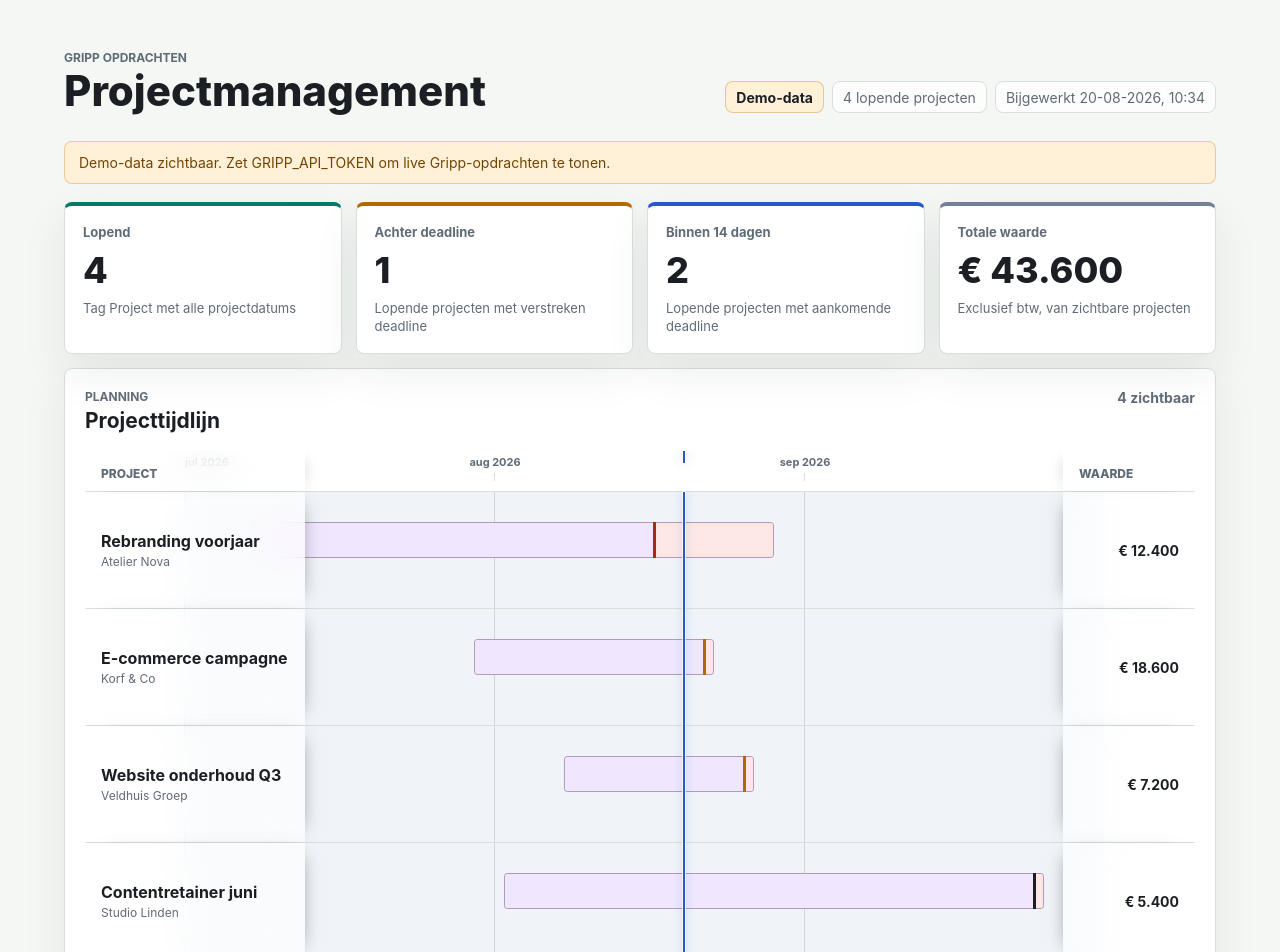
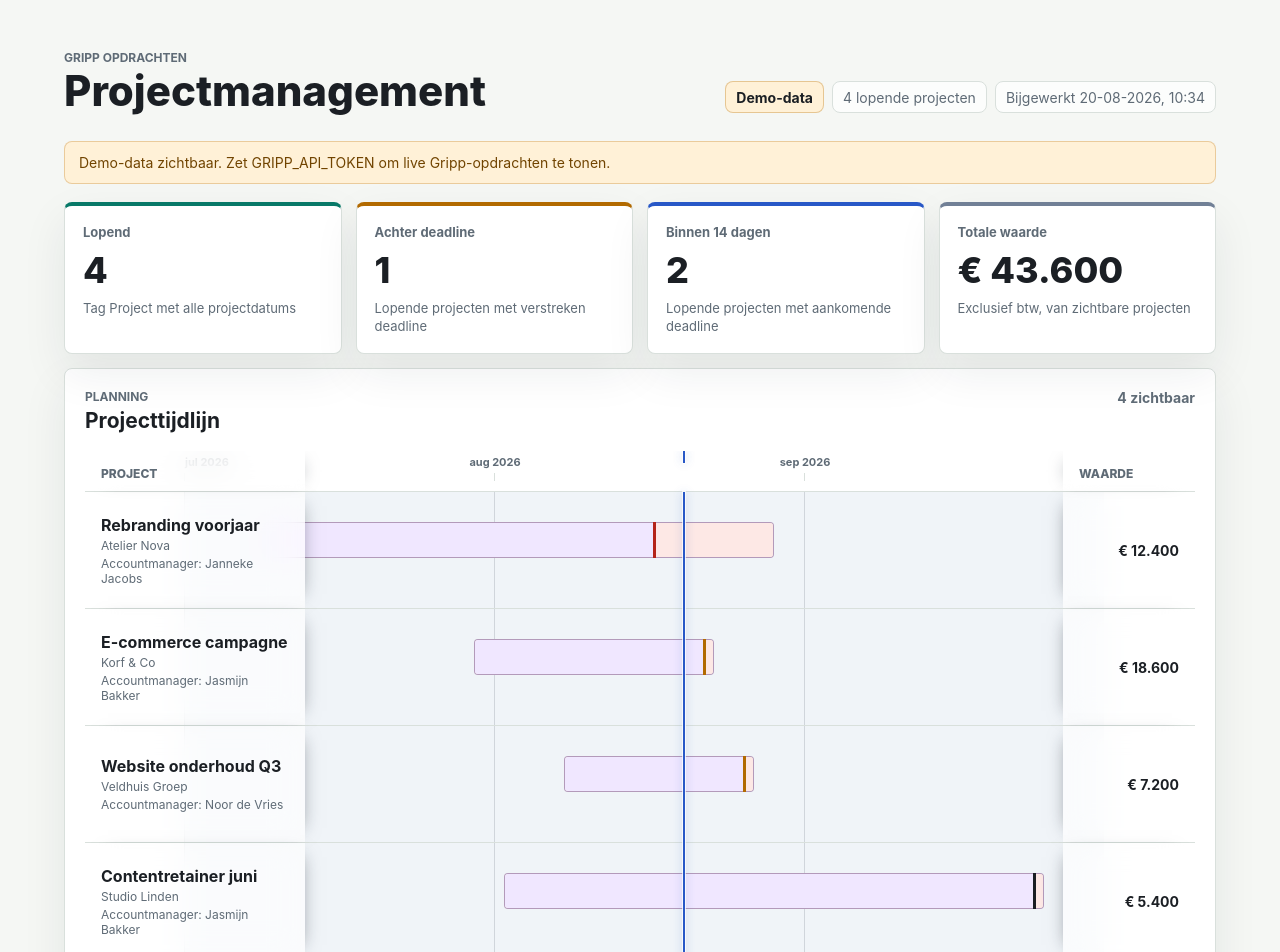
Before and after one commit to maxancedecot/GrippMCP, a Next.js app: page /projectmanagement in a window 1280 px wide. Shown: the top 952 px of the page. Built offline with nearby package versions, Linux system fonts and the light colour scheme.

Commit message:
Show customer account managers

```diff
--- a/app/projectmanagement/page.tsx
+++ b/app/projectmanagement/page.tsx
@@ -14,7 +14,12 @@ export const metadata: Metadata = {
 
 type JsonRecord = Record<string, unknown>;
 type ProjectSearchParams = Record<string, string | string[] | undefined>;
-type RelationEntity = "company" | "projectphase" | "tag";
+type RelationEntity = "company" | "employee" | "projectphase" | "tag";
+
+type CompanyDetails = {
+  names: Map<number, string>;
+  accountManagerIds: Map<number, number>;
+};
 
 type ProjectSource = {
   mode: "live" | "demo";
@@ -25,6 +30,7 @@ type ProjectRow = {
   id: number;
   name: string;
   company: string;
+  accountManager?: string;
   phase: string;
   deadline?: string;
   startDate?: string;
@@ -216,6 +222,7 @@ function ProjectTimeline({
                     <ProjectTasksModal projectId={project.id} projectName={project.name} />
                   </div>
                   <span className="cell-muted">{project.company}</span>
+                  {project.accountManager ? <span className="cell-muted">Accountmanager: {project.accountManager}</span> : null}
                 </div>
 
                 <div className="project-timeline-track" aria-label={`${project.name}: van ${formatDate(startDate)} tot ${formatDate(deliveryDate)}; interne oplevering ${formatDate(deadlineDate)}`}>
@@ -270,17 +277,17 @@ async function getProjectManagementData(): Promise<ProjectManagementData> {
     const client = new GrippClient();
     const projectRecords = await fetchProjectPages(client);
     const relationIds = {
-      companies: uniqueRelationIds(projectRecords, "company"),
       phases: uniqueRelationIds(projectRecords, "phase"),
       tags: uniqueRelationIds(projectRecords, "tags")
     };
     const [companies, phases, tags] = await Promise.all([
-      fetchRelationNames(client, "company", relationIds.companies),
+      fetchCompanyDetails(client, uniqueRelationIds(projectRecords, "company")),
       fetchRelationNames(client, "projectphase", relationIds.phases),
       fetchRelationNames(client, "tag", relationIds.tags)
     ]);
+    const employees = await fetchRelationNames(client, "employee", [...new Set(companies.accountManagerIds.values())]);
 
-    const projects = projectRecords.map((project) => projectRowFromRecord(project, { companies, phases, tags }));
+    const projects = projectRecords.map((project) => projectRowFromRecord(project, { companies, employees, phases, tags }));
     return buildProjectManagementData(projects, { mode: "live", message: "" });
   } catch (error) {
     return buildProjectManagementData(createDemoProjects(), {
@@ -336,6 +343,37 @@ async function fetchRelationNames(client: GrippClient, entity: RelationEntity, i
   return names;
 }
 
+async function fetchCompanyDetails(client: GrippClient, ids: number[]): Promise<CompanyDetails> {
+  const names = new Map<number, string>();
+  const accountManagerIds = new Map<number, number>();
+
+  for (let index = 0; index < ids.length; index += 100) {
+    const idChunk = ids.slice(index, index + 100);
+    const result = await client.call("company.get", [
+      [{ field: "company.id", operator: "in", value: idChunk }],
+      {
+        paging: { firstresult: 0, maxresults: 250 },
+        orderings: [{ field: "company.id", direction: "asc" }]
+      }
+    ] as JsonValue[]);
+
+    for (const record of asRecords(result)) {
+      const id = idFrom(readField(record, "id"));
+      if (id === null) {
+        continue;
+      }
+
+      names.set(id, recordDisplayName(record, "Onbekend"));
+      const accountManagerId = relationId(record, "accountmanager");
+      if (accountManagerId !== null) {
+        accountManagerIds.set(id, accountManagerId);
+      }
+    }
+  }
+
+  return { names, accountManagerIds };
+}
+
 function buildProjectManagementData(projects: ProjectRow[], source: ProjectSource): ProjectManagementData {
   const filteredProjects = projects
     .filter(isOngoingProject)
@@ -373,14 +411,17 @@ function buildProjectManagementData(projects: ProjectRow[], source: ProjectSourc
 
 function projectRowFromRecord(
   project: JsonRecord,
-  relations: { companies: Map<number, string>; phases: Map<number, string>; tags: Map<number, string> }
+  relations: { companies: CompanyDetails; employees: Map<number, string>; phases: Map<number, string>; tags: Map<number, string> }
 ): ProjectRow {
   const id = idFrom(readField(project, "id")) ?? 0;
+  const companyId = relationId(project, "company");
+  const accountManagerId = companyId === null ? null : relations.companies.accountManagerIds.get(companyId) ?? null;
 
   return {
     id,
     name: stringFrom(readField(project, "name")) ?? recordDisplayName(project, "Naamloze opdracht"),
-    company: relationDisplayName(project, "company", relations.companies, "Geen klant"),
+    company: relationDisplayName(project, "company", relations.companies.names, "Geen klant"),
+    accountManager: accountManagerId === null ? undefined : relations.employees.get(accountManagerId),
     phase: relationDisplayName(project, "phase", relations.phases, "Geen fase"),
     deadline: dateKeyFromValue(readField(project, "deadline")),
     startDate: dateKeyFromValue(readField(project, "startdate")),
@@ -775,13 +816,13 @@ function createDemoProjects(): ProjectRow[] {
   };
 
   return [
-    { id: 601, name: "Rebranding voorjaar", company: "Atelier Nova", phase: "Concept", deadline: relativeDate(-3), startDate: relativeDate(-42), deliveryDate: relativeDate(8), tags: ["Project"], value: 12400, archived: false },
-    { id: 602, name: "E-commerce campagne", company: "Korf & Co", phase: "Productie", deadline: relativeDate(2), startDate: relativeDate(-21), deliveryDate: relativeDate(2), tags: ["Project"], value: 18600, archived: false },
-    { id: 603, name: "Website onderhoud Q3", company: "Veldhuis Groep", phase: "Uitvoering", deadline: relativeDate(6), startDate: relativeDate(-12), deliveryDate: relativeDate(6), tags: ["Project"], value: 7200, archived: false },
-    { id: 604, name: "Employer branding", company: "Meridian", phase: "Review", deadline: relativeDate(11), startDate: relativeDate(-28), deliveryDate: relativeDate(11), tags: ["Campagne"], value: 9500, archived: false },
-    { id: 605, name: "Jaarverslag 2026", company: "Hartman Industries", phase: "Uitvoering", deadline: relativeDate(28), startDate: relativeDate(8), deliveryDate: relativeDate(28), completedDate: relativeDate(-1), tags: ["Project"], value: 15750, archived: false },
-    { id: 606, name: "Contentretainer juni", company: "Studio Linden", phase: "Uitvoering", deadline: relativeDate(35), startDate: relativeDate(-18), deliveryDate: relativeDate(35), tags: ["Project"], value: 5400, archived: false },
-    { id: 607, name: "Productlancering", company: "Penta Labs", phase: "Oplevering", deadline: relativeDate(-16), startDate: relativeDate(-62), deliveryDate: relativeDate(-16), tags: ["Project"], value: 22400, archived: true },
-    { id: 608, name: "Merkstrategie", company: "Lumen Partners", phase: "Afgerond", deadline: relativeDate(-49), startDate: relativeDate(-90), deliveryDate: relativeDate(-49), tags: ["Project"], value: 13800, archived: true }
+    { id: 601, name: "Rebranding voorjaar", company: "Atelier Nova", accountManager: "Janneke Jacobs", phase: "Concept", deadline: relativeDate(-3), startDate: relativeDate(-42), deliveryDate: relativeDate(8), tags: ["Project"], value: 12400, archived: false },
+    { id: 602, name: "E-commerce campagne", company: "Korf & Co", accountManager: "Jasmijn Bakker", phase: "Productie", deadline: relativeDate(2), startDate: relativeDate(-21), deliveryDate: relativeDate(2), tags: ["Project"], value: 18600, archived: false },
+    { id: 603, name: "Website onderhoud Q3", company: "Veldhuis Groep", accountManager: "Noor de Vries", phase: "Uitvoering", deadline: relativeDate(6), startDate: relativeDate(-12), deliveryDate: relativeDate(6), tags: ["Project"], value: 7200, archived: false },
+    { id: 604, name: "Employer branding", company: "Meridian", accountManager: "Milan Jansen", phase: "Review", deadline: relativeDate(11), startDate: relativeDate(-28), deliveryDate: relativeDate(11), tags: ["Campagne"], value: 9500, archived: false },
+    { id: 605, name: "Jaarverslag 2026", company: "Hartman Industries", accountManager: "Janneke Jacobs", phase: "Uitvoering", deadline: relativeDate(28), startDate: relativeDate(8), deliveryDate: relativeDate(28), completedDate: relativeDate(-1), tags: ["Project"], value: 15750, archived: false },
+    { id: 606, name: "Contentretainer juni", company: "Studio Linden", accountManager: "Jasmijn Bakker", phase: "Uitvoering", deadline: relativeDate(35), startDate: relativeDate(-18), deliveryDate: relativeDate(35), tags: ["Project"], value: 5400, archived: false },
+    { id: 607, name: "Productlancering", company: "Penta Labs", accountManager: "Noor de Vries", phase: "Oplevering", deadline: relativeDate(-16), startDate: relativeDate(-62), deliveryDate: relativeDate(-16), tags: ["Project"], value: 22400, archived: true },
+    { id: 608, name: "Merkstrategie", company: "Lumen Partners", accountManager: "Milan Jansen", phase: "Afgerond", deadline: relativeDate(-49), startDate: relativeDate(-90), deliveryDate: relativeDate(-49), tags: ["Project"], value: 13800, archived: true }
   ];
 }
```
